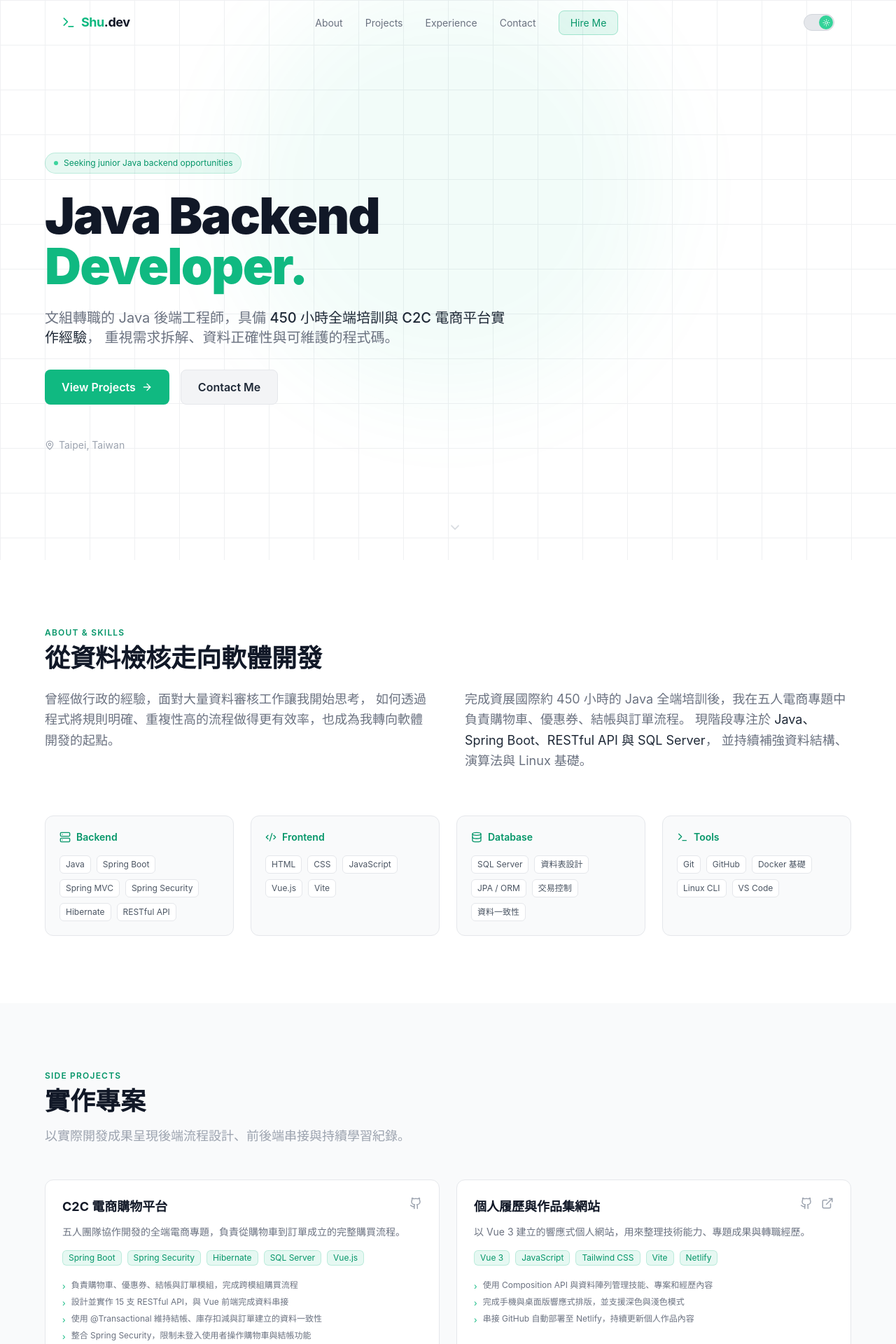
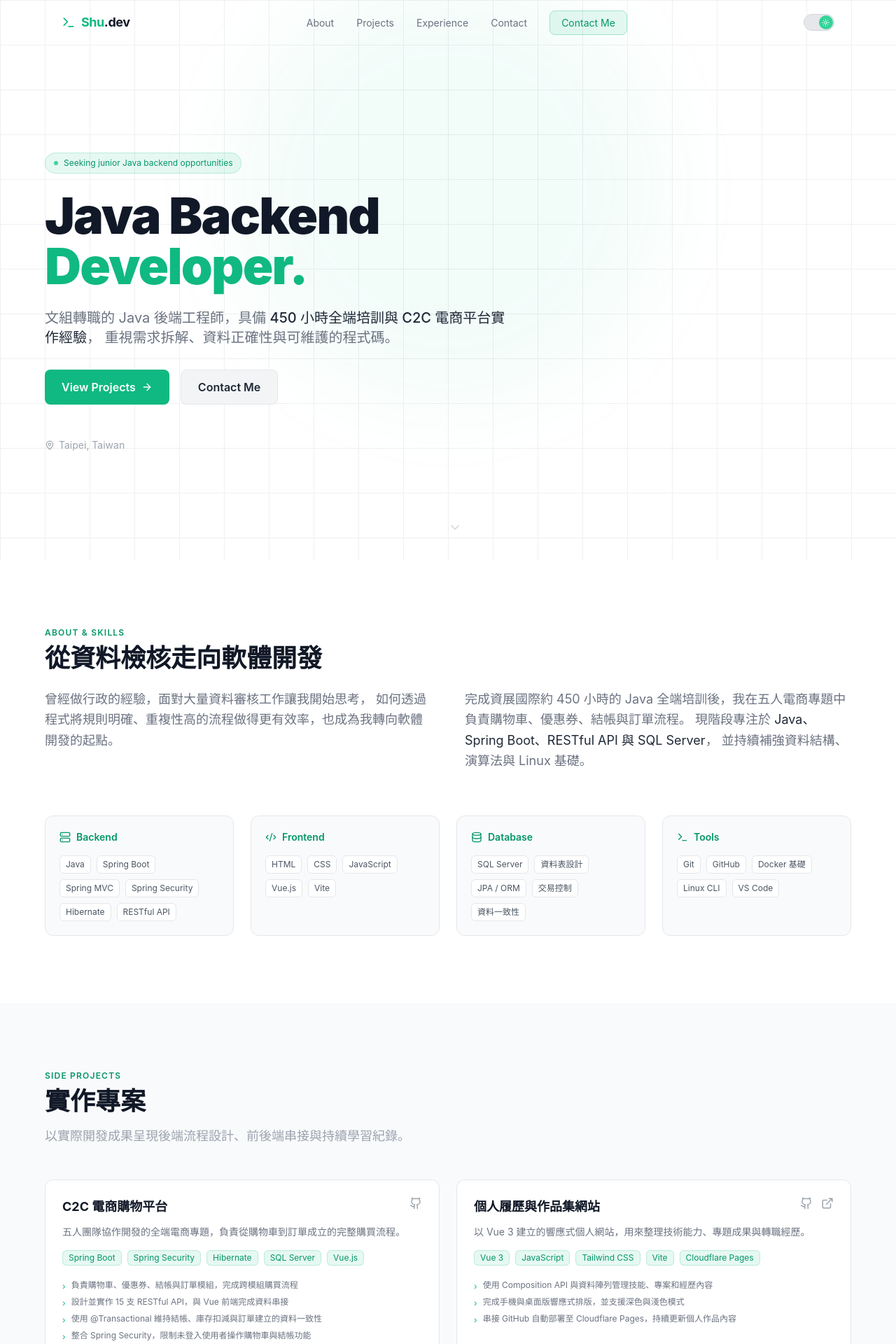
Before and after one commit to sagartia/ShuPortfolio, a Vue app: page / in a window 1280 px wide. Shown: the top 1920 px of the page at 70% size. Built offline with nearby package versions, Linux system fonts and the light colour scheme.

Commit message:
update portfolio content

```diff
--- a/src/App.vue
+++ b/src/App.vue
@@ -13,7 +13,6 @@ import {
   Server,
   Sun,
   Terminal,
-  Zap,
 } from 'lucide-vue-next'
 import { ref, watch, onMounted, onUnmounted } from 'vue'
 
@@ -78,14 +77,14 @@ const projects = ref([
   {
     name: '個人履歷與作品集網站',
     summary: '以 Vue 3 建立的響應式個人網站，用來整理技術能力、專題成果與轉職經歷。',
-    techs: ['Vue 3', 'JavaScript', 'Tailwind CSS', 'Vite', 'Netlify'],
+    techs: ['Vue 3', 'JavaScript', 'Tailwind CSS', 'Vite', 'Cloudflare Pages'],
     highlights: [
       '使用 Composition API 與資料陣列管理技能、專案和經歷內容',
       '完成手機與桌面版響應式排版，並支援深色與淺色模式',
-      '串接 GitHub 自動部署至 Netlify，持續更新個人作品內容',
+      '串接 GitHub 自動部署至 Cloudflare Pages，持續更新個人作品內容',
     ],
     github: 'https://github.com/sagartia/ShuPortfolio',
-    demo: 'https://shuyu-portfolio.netlify.app/',
+    demo: 'https://shuportfolio.pages.dev/',
   },
 ])
 
@@ -162,7 +161,7 @@ const contactLinks = ref([
             <a
               href="#contact"
               class="text-sm px-4 py-2 rounded-lg bg-emerald-500/10 border border-emerald-500/30 text-emerald-600 dark:text-emerald-400 hover:bg-emerald-500/20 transition-colors"
-            >Hire Me</a>
+            >Contact Me</a>
           </li>
         </ul>
 
@@ -419,7 +418,7 @@ const contactLinks = ref([
       <section id="contact" class="py-24 px-6 bg-gray-50 dark:bg-gray-900/30">
         <div class="max-w-2xl mx-auto text-center">
           <p class="text-xs font-semibold tracking-widest text-emerald-600 dark:text-emerald-500 uppercase mb-2">Contact</p>
-          <h2 class="text-3xl md:text-4xl font-bold mb-4 text-gray-900 dark:text-gray-100">期待與你交流</h2>
+          <!-- <h2 class="text-3xl md:text-4xl font-bold mb-4 text-gray-900 dark:text-gray-100">期待與你交流</h2> -->
           <p class="text-gray-500 text-lg mb-10">
             目前尋找 Junior Java 後端或全端工程師職缺。<br />
             如果你想進一步了解我的專題與學習經歷，歡迎透過 Email、LinkedIn 或 GitHub 與我聯絡。
@@ -430,7 +429,6 @@ const contactLinks = ref([
             class="inline-flex items-center gap-3 px-8 py-4 bg-emerald-500 hover:bg-emerald-400 text-white font-bold rounded-xl text-lg transition-colors mb-12"
           >
             <Mail :size="20" aria-hidden="true" />
-            shuyu020515@gmail.com
           </a>
 
           <div class="flex items-center justify-center gap-6">
@@ -455,7 +453,7 @@ const contactLinks = ref([
     </main>
 
     <footer class="py-8 px-6 border-t border-gray-200 dark:border-gray-800/60 text-center text-sm text-gray-400 dark:text-gray-600">
-      <p>Built with Vue 3 &amp; Tailwind CSS · Deployed on Netlify</p>
+      <p>Built with Vue 3 &amp; Tailwind CSS · Deployed on Cloudflare Pages</p>
     </footer>
 
   </div>
```
